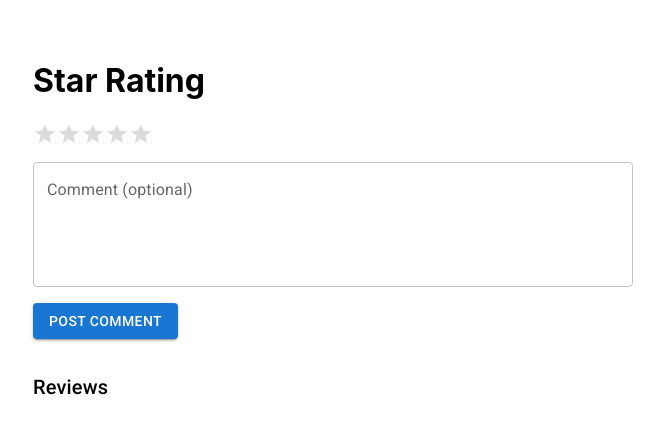
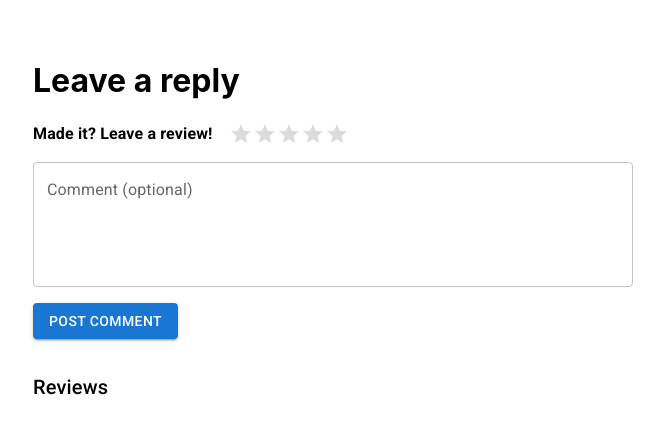
Before and after one commit to xaihang/spike-star-rating, a React (Create React App) app: page / in a window 1280 px wide. Shown: the top 434 px of the page, without its empty margins (7-671 px from the left). Built offline with nearby package versions, Linux system fonts and the light colour scheme.

Commit message:
added demo gif

```diff
--- a/src/App.js
+++ b/src/App.js
@@ -16,7 +16,7 @@ function App() {
 
   return (
     <div className="app-container">
-      <h1>Star Rating</h1>
+      <h1>Leave a reply</h1>
       <RecipeCommentForm onCommentSubmit={handleCommentSubmit} />
       <RecipeCommentList comments={comments} />
     </div>
--- a/src/RecipeCommentForm/RecipeCommentForm.jsx
+++ b/src/RecipeCommentForm/RecipeCommentForm.jsx
@@ -6,6 +6,7 @@ import {
   TextField,
   Snackbar,
   Alert,
+  Typography,
 } from "@mui/material";
 import StarIcon from '@mui/icons-material/Star';
 
@@ -45,6 +46,9 @@ const RecipeCommentForm = ({ onCommentSubmit }) => {
     <Box sx={{ mb: 2 }}>
       <form onSubmit={handleSubmit}>
         <Box sx={{ display: 'flex', alignItems: 'center', mt: 2 }}>
+        <Typography sx={{mr: 2}} fontWeight="bold">
+    Made it? Leave a review!
+  </Typography>
           <Rating
             name="rating"
             value={rating}
```
Also changed, not shown: public/demo.gif (added), 1 other file (tests, documents, lock files or other folders).
